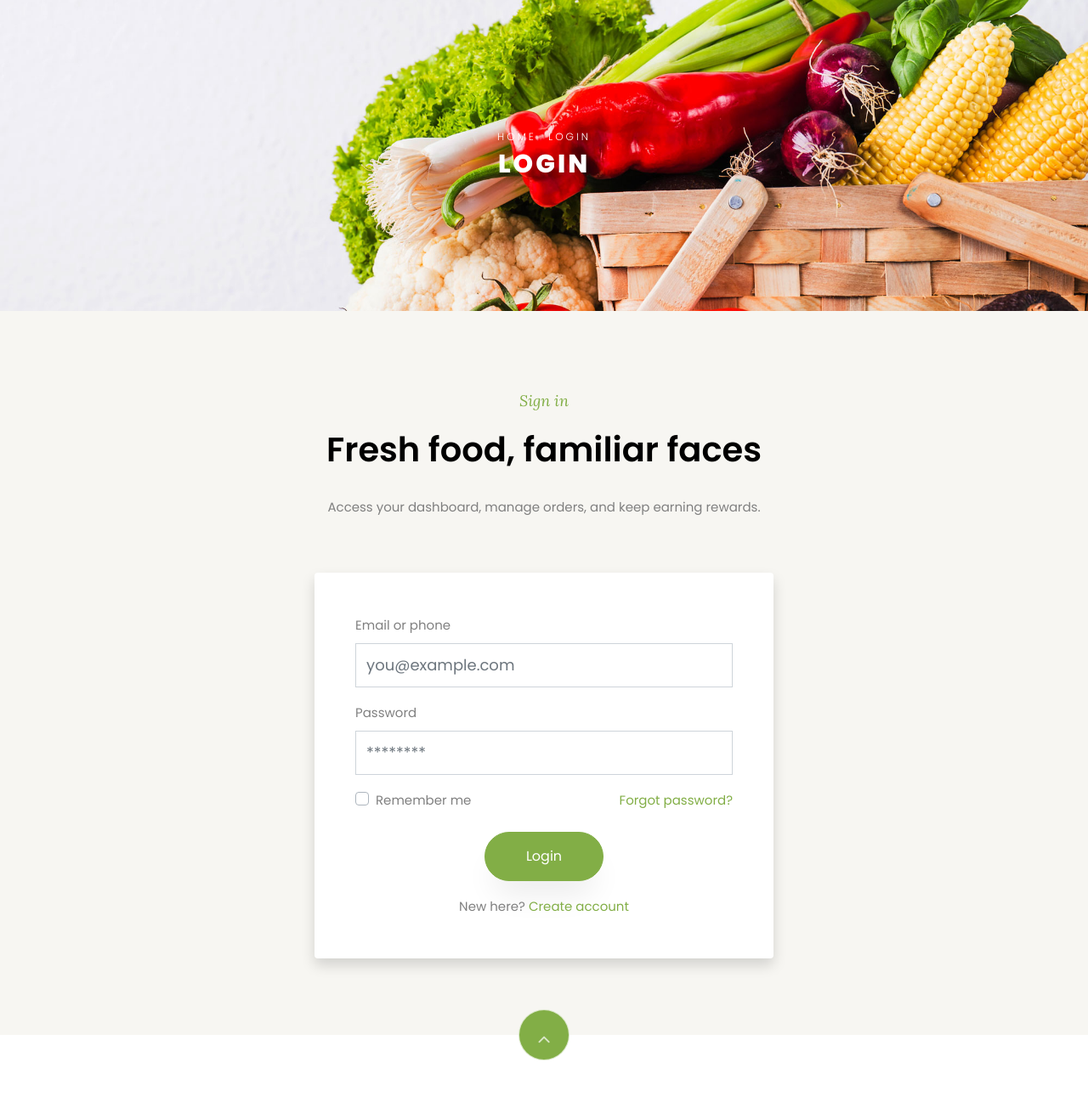
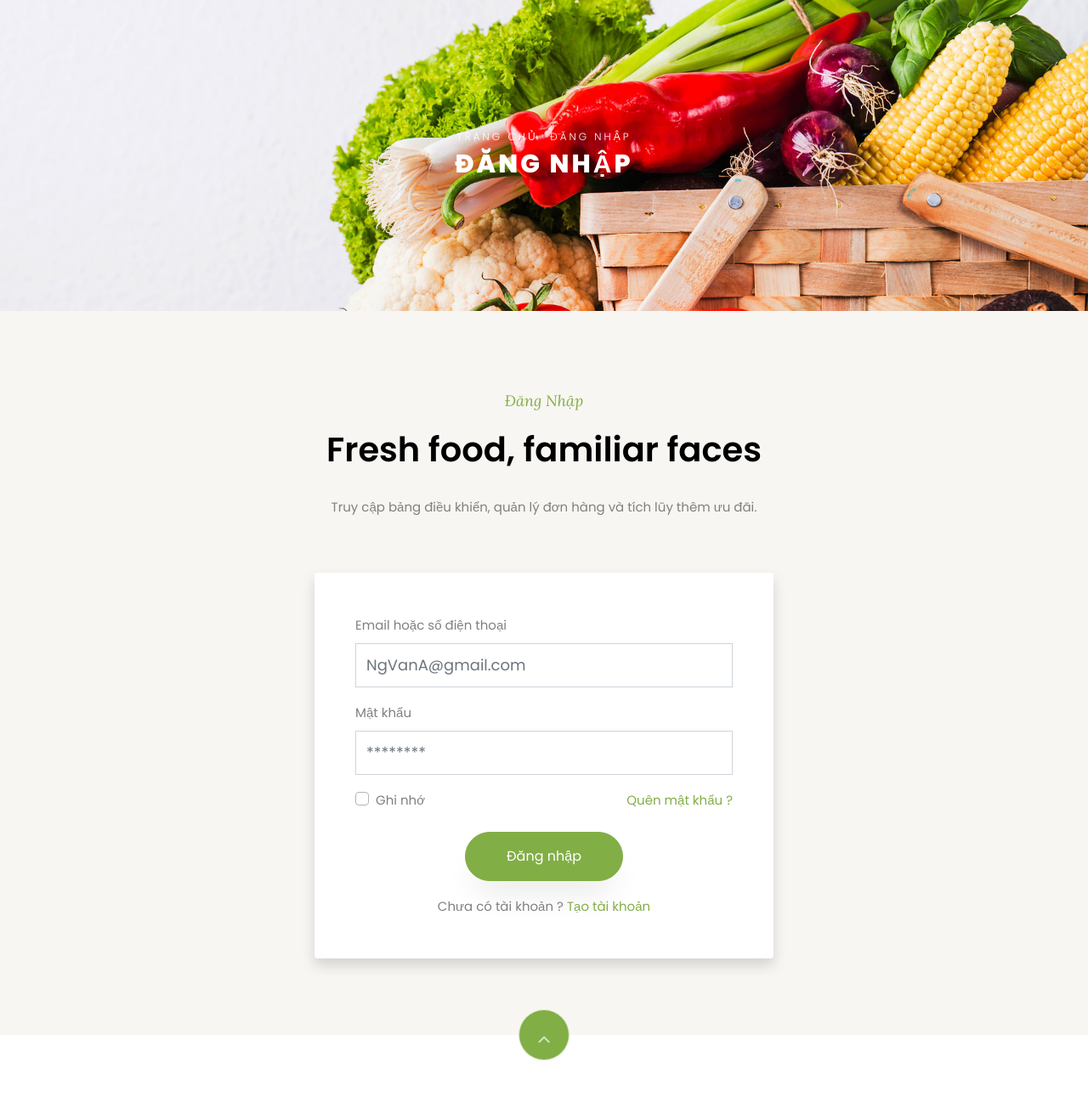
Before and after one commit to 23130227/WebBanThucPhamTuoiSong, a Django app: page /tai-khoan/dang-nhap/ in a window 1280 px wide. Shown: the part 96-1413 px from the top of the page at 85% size. Run offline with Django 5.2, Linux system fonts and the light colour scheme; data comes from the database, SQL or seed files in the repository; some libraries are stand-ins or nearby versions; some web fonts are replaced.

Commit message:
translate language for page login, profile, forget-password

```diff
--- a/accounts/templates/accounts/login.html
+++ b/accounts/templates/accounts/login.html
@@ -6,9 +6,9 @@
             <div class="row no-gutters slider-text align-items-center justify-content-center">
                 <div class="col-md-9 ftco-animate text-center">
                     <p class="breadcrumbs"><span class="mr-2"><a
-                            href="../../../pages/templates/pages/index.html">Home</a></span> <span>Login</span>
+                            href="../../../pages/templates/pages/index.html">Trang Chủ</a></span> <span>Đăng Nhập</span>
                     </p>
-                    <h1 class="mb-0 bread">Login</h1>
+                    <h1 class="mb-0 bread">Đăng Nhập</h1>
                 </div>
             </div>
         </div>
@@ -18,9 +18,9 @@
         <div class="container">
             <div class="row justify-content-center mb-5">
                 <div class="col-md-7 text-center heading-section ftco-animate">
-                    <span class="subheading">Sign in</span>
+                    <span class="subheading">Đăng Nhập</span>
                     <h2 class="mb-4">Fresh food, familiar faces</h2>
-                    <p>Access your dashboard, manage orders, and keep earning rewards.</p>
+                    <p>Truy cập bảng điều khiển, quản lý đơn hàng và tích lũy thêm ưu đãi.</p>
                 </div>
             </div>
             <div class="row justify-content-center">
@@ -30,28 +30,27 @@
                             <form method="post" class="contact-form">
                                 {% csrf_token %}
                                 <div class="form-group">
-                                    <label for="username">Email or phone</label>
+                                    <label for="username">Email hoặc số điện thoại</label>
                                     <input id="username" name="username" type="text" class="form-control"
-                                           placeholder="you@example.com" required>
+                                           placeholder="NgVanA@gmail.com" required>
                                 </div>
                                 <div class="form-group">
-                                    <label for="password">Password</label>
+                                    <label for="password">Mật khẩu</label>
                                     <input id="password" name="password" type="password" class="form-control"
                                            placeholder="********" required>
                                 </div>
                                 <div class="form-group d-flex align-items-center justify-content-between">
                                     <div class="custom-control custom-checkbox">
                                         <input type="checkbox" class="custom-control-input" id="remember">
-                                        <label class="custom-control-label" for="remember">Remember me</label>
+                                        <label class="custom-control-label" for="remember">Ghi nhớ</label>
                                     </div>
-                                    <a href="{% url 'forgot-password' %}" class="text-primary">Forgot password?</a>
+                                    <a href="{% url 'forgot-password' %}" class="text-primary">Quên mật khẩu ?</a>
                                 </div>
                                 <div class="form-group text-center mt-4">
-                                    <button type="submit" class="btn btn-primary py-3 px-5">Login</button>
+                                    <button type="submit" class="btn btn-primary py-3 px-5">Đăng nhập</button>
                                 </div>
                                 <div class="form-group text-center mb-0">
-                                    <p class="mb-0">New here? <a href="{% url 'register' %}" class="text-primary">Create
-                                        account</a></p>
+                                    <p class="mb-0">Chưa có tài khoản ? <a href="{% url 'register' %}" class="text-primary">Tạo tài khoản</a></p>
                                 </div>
                             </form>
                         </div>
```
Also changed, not shown: accounts/templates/accounts/forgot-password.html (+9 -10 lines), accounts/templates/accounts/profile.html (+7 -7 lines).
